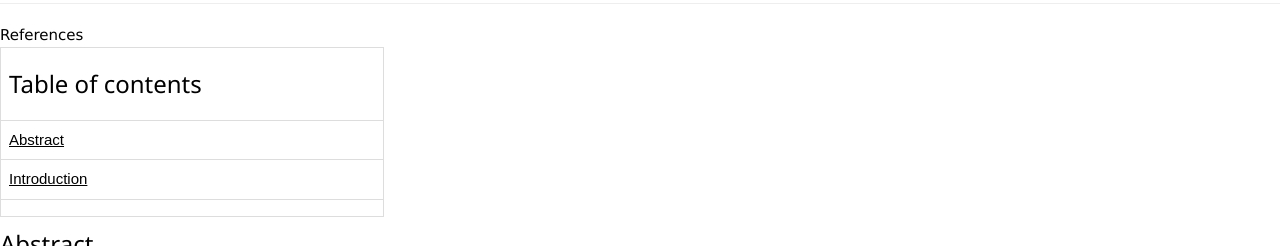
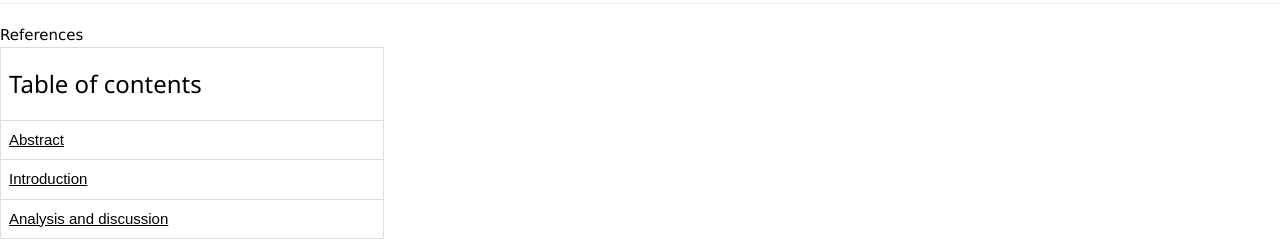
Before and after one commit to FEPSFY6795776/FY6795776, a plain HTML site: page index.html in a window 1280 px wide. Shown: the part 522-768 px from the top of the page. Drawn offline with nearby package versions, Linux system fonts and the light colour scheme.

Commit message:
Update index.html
cleaning

```diff
--- a/index.html
+++ b/index.html
@@ -41,6 +41,8 @@
         </style>
     </head>
   </head>
+
+  <!table of contents>
   <table>
 
     <tr>
@@ -54,7 +56,7 @@
       <td><a href="#Introduction">Introduction<?td>
     </tr>
     <tr>
-      <td><a href="#Analysis and discussion"?Analysis and discussion<?td>
+      <td><a href="#Analysis and discussion">Analysis and discussion<?td>
     </tr>
 
     <tr>
```
